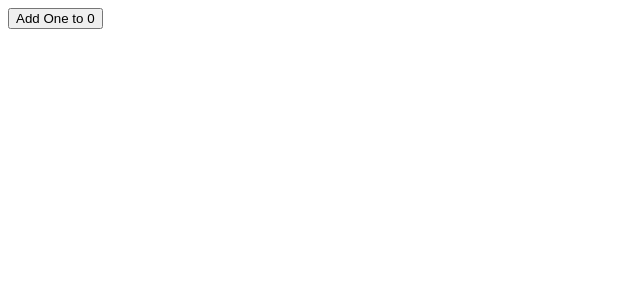
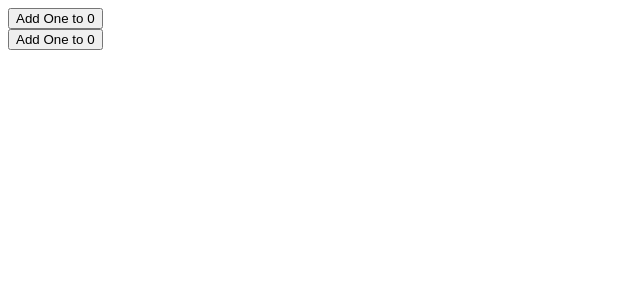
Before and after one commit to codedailyio/teach, a React (Create React App) app: page / in a window 1280 px wide. Shown: the top 300 px of the page, without its empty margins (0-640 px from the left). Built offline with nearby package versions, Linux system fonts and the light colour scheme.

Commit message:
Add code class

```diff
--- a/src/App.js
+++ b/src/App.js
@@ -2,6 +2,7 @@
 
 const App = () => {
   const [count, setCount] = useState(0);
+
   return (
     <div>
       <button onClick={() => setCount(count + 1)}>Add One to {count}</button>
--- /dev/null
+++ b/src/AppClass.js
@@ -0,0 +1,24 @@
+import React, { Component } from "react";
+
+class AppClass extends Component {
+  state = {
+    count: 0,
+  };
+  handleUpdateCount = () => {
+    this.setState(state => {
+      return {
+        count: state.count + 1,
+      };
+    });
+  };
+  render() {
+    const { count } = this.state;
+    return (
+      <div>
+        <button onClick={this.handleUpdateCount}>Add One to {count}</button>
+      </div>
+    );
+  }
+}
+
+export default AppClass;
--- a/src/index.js
+++ b/src/index.js
@@ -1,5 +1,12 @@
 import React from "react";
 import ReactDOM from "react-dom";
 import App from "./App";
+import AppClass from "./AppClass";
 
-ReactDOM.render(<App />, document.getElementById("root"));
+const appExamples = (
+  <div>
+    <App />
+    <AppClass />
+  </div>
+);
+ReactDOM.render(appExamples, document.getElementById("root"));
```
